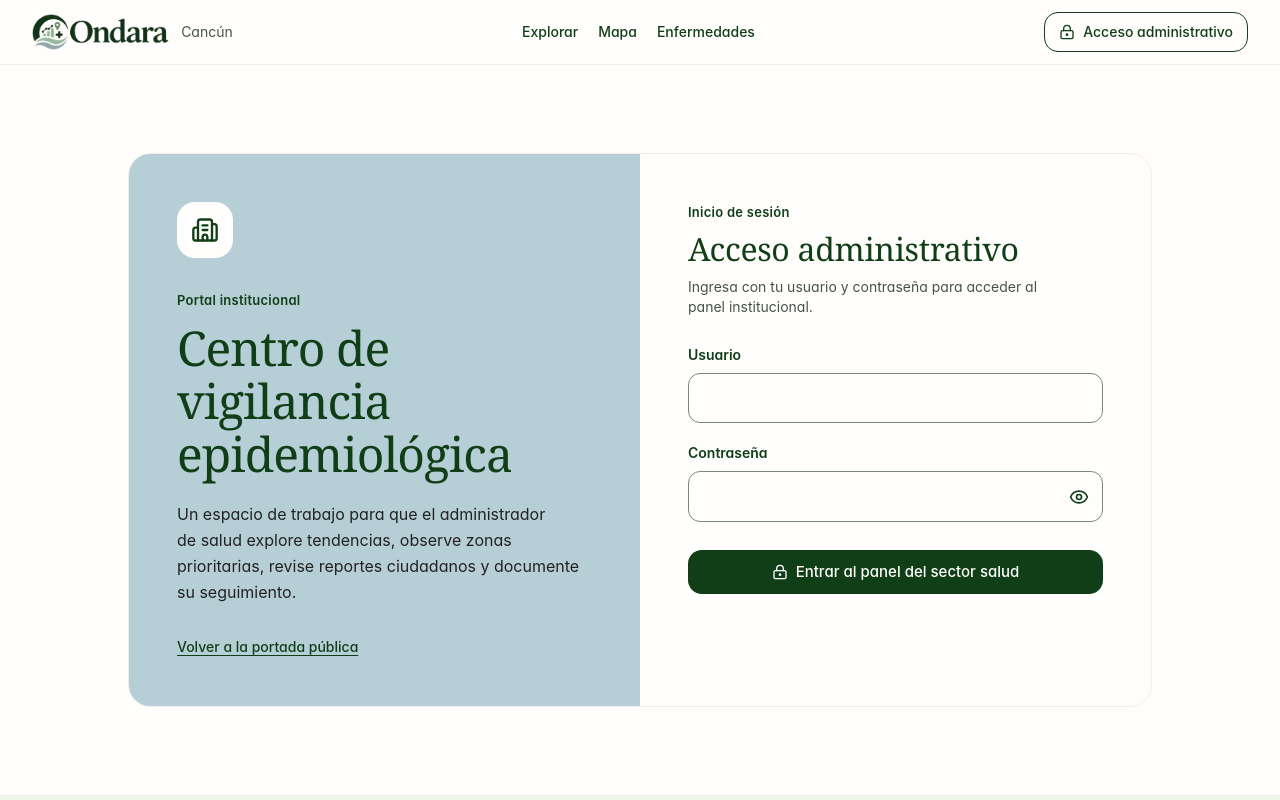
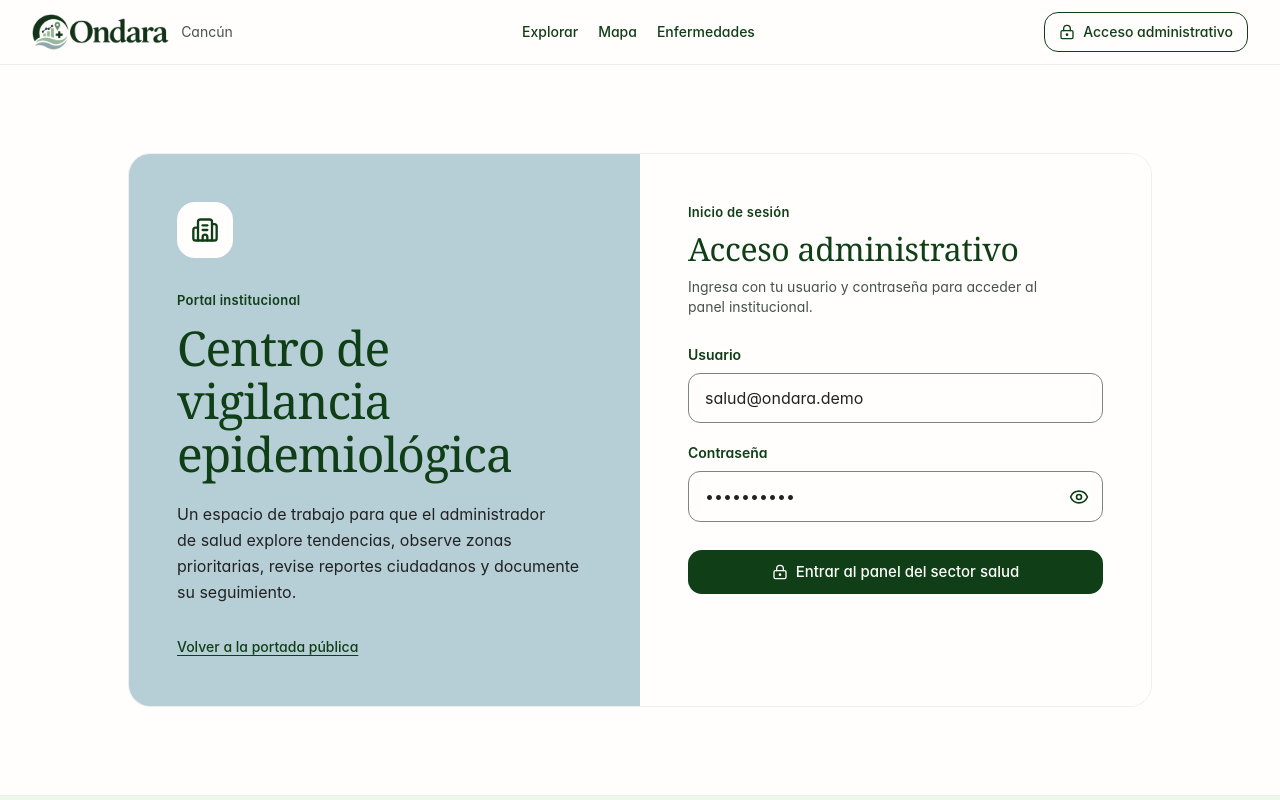
Before and after one commit to FranCiscoK18/TucanthonV3, a React (Vite) app: page /acceso in a window 1280 px wide. Shown: the top 800 px of the page. Built offline with nearby package versions, Linux system fonts and the light colour scheme.

Commit message:
presentation: pulir textos visibles en src/pages/LoginPage.tsx

```diff
--- a/src/pages/LoginPage.tsx
+++ b/src/pages/LoginPage.tsx
@@ -18,8 +18,8 @@ export function LoginPage() {
   const { role, signIn } = useSession();
   const [params] = useSearchParams();
   const navigate = useNavigate();
-  const [user, setUser] = useState('');
-  const [password, setPassword] = useState('');
+  const [user, setUser] = useState(DEMO_USER);
+  const [password, setPassword] = useState(DEMO_PASSWORD);
   const [visible, setVisible] = useState(false);
   const [pending, setPending] = useState(false);
   const [error, setError] = useState('');
```
